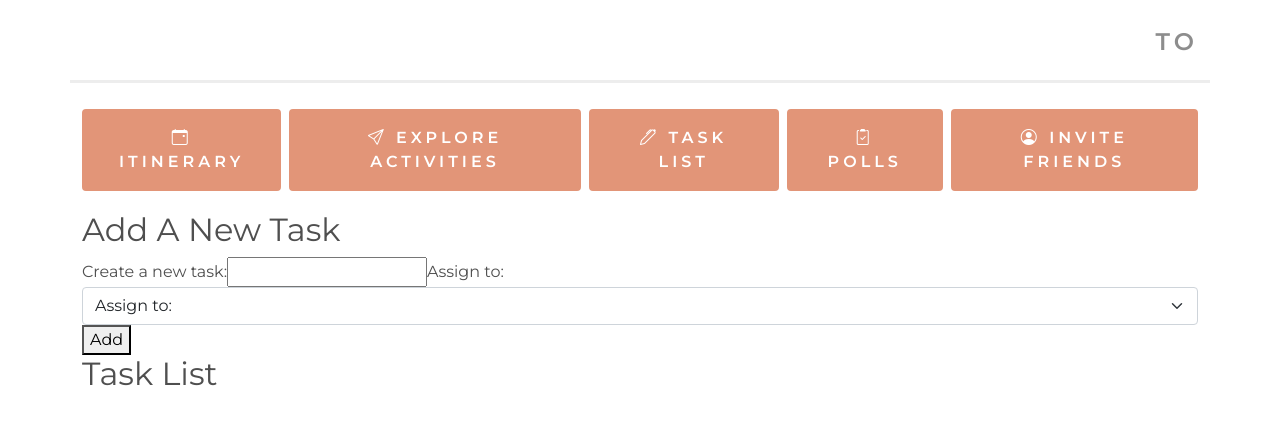
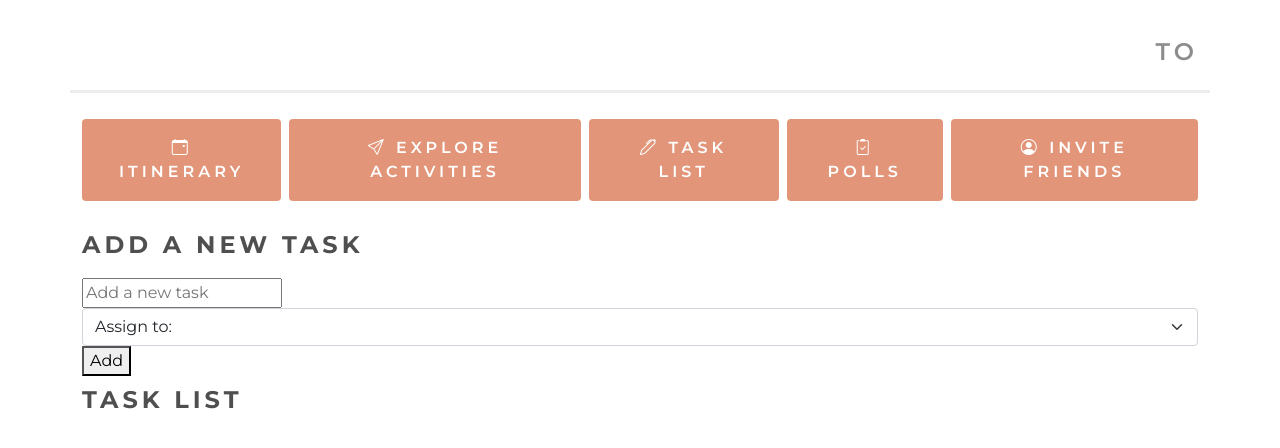
Before and after one commit to kat-jiang/Travel-planning-project, a Flask app: template templates/tasks.html in a window 1280 px wide. Shown: the part 55-503 px from the top of the page. Run offline with Flask 2, Linux system fonts and the light colour scheme; the template is opened without the code that fills it, so the values that code supplies are empty; some libraries are stand-ins or nearby versions.

Commit message:
add styling to task page

```diff
--- a/static/css/itinerary.css
+++ b/static/css/itinerary.css
@@ -24,7 +24,7 @@
 width: 18px;
 text-align: center;
 height: 18px;
-background-color: #81b29a;
+background-color: #e29578;
 color: white;
 display: block;
 padding: 0 5px;
--- a/static/css/styles.css
+++ b/static/css/styles.css
@@ -7,11 +7,6 @@
   --base-color: #4F4F4F;
   --base-color-light: #8d8d8d;
 }
-
-/* .navbar-light {
-  padding: 0;
-  background-color: var(--primary-color);
-} */
 
 .navbar-light {
   padding: 0;
@@ -42,3 +37,12 @@
 #app-logo{
   display: inline-block;
 }
+
+h2 {
+  font-size: 24px;
+  letter-spacing: 4px;
+  text-transform: uppercase;
+  font-weight: 700;
+  padding-top: 10px;
+  padding-bottom: 10px;
+}
--- a/static/js/itinerary.js
+++ b/static/js/itinerary.js
@@ -55,7 +55,7 @@
             <p>${activity.activity_type}<br>${activity.address}</p>`
           )
           // create marker and add to map
-          const marker = new mapboxgl.Marker({color: '#81b29a'})
+          const marker = new mapboxgl.Marker({color: '#e29578'})
           .setLngLat([`${activityLng}`, `${activityLat}`])
           .setPopup(popup)
           .addTo(map)
--- a/static/js/poll.jsx
+++ b/static/js/poll.jsx
@@ -198,6 +198,7 @@
       <div className="row">
         <CreatePollForm addPoll={addPoll} />
       </div>
+      <h2>Polls</h2>
       {polls_list}
     </React.Fragment>
   );
--- a/static/js/taskList.jsx
+++ b/static/js/taskList.jsx
@@ -4,9 +4,6 @@
 function TaskItem(props) {
   // make completed a state and not prop
   const [completed, setCompleted] = React.useState(props.completed);
-
-  let completeness = "not complete";
-  if (completed) {completeness = "completed"};
 
   // function to update db for task completed, and update state
   function taskCompleted() {
@@ -38,13 +35,21 @@
     });
   }
 
+  let taskClass = ""
+  if (completed) {taskClass = "task-complete"}
+
   return (
-    <li>
-        <div>{props.taskItem}</div>
-        <button onClick={taskCompleted}
-        >{completeness}</button>
-        <button onClick={deleteTask}
-        >Delete</button>
+    <li className={`task-item ${taskClass}`} >
+      <div className="item-name" onClick={taskCompleted}>
+        {completed ?
+          <i class="bi bi-check2-circle"></i>
+          :<i class="bi bi-circle"></i>
+        }
+        <span>{props.taskItem}</span>
+      </div>
+      <div onClick={deleteTask}>
+        <i className="bi bi-x-lg"></i>
+      </div>
     </li>
   );
 }
@@ -96,7 +101,7 @@
     sortedTaskList.push(
     <div className = "col-md-4" key={user.user_id}>
       <h3>{user.user_id}</h3>
-      <ul>
+      <ul className="task-list">
         {userTaskList}
       </ul>
     </div>
@@ -132,7 +137,7 @@
   return (
     <React.Fragment>
       <AddNewTaskForm addTask={addTask} users={users} />
-      <h2>Task List</h2>
+      <h2 className="titles">Task List</h2>
       <div className="grid row">{sortedTaskList}</div>
     </React.Fragment>
   );
@@ -176,25 +181,27 @@
   // return form, make sure to add event handlers to update state
   return (
     <React.Fragment>
-      <h2>Add A New Task</h2>
+      <h2 className="titles">Add A New Task</h2>
       <form onSubmit={handleSubmit}>
-        <label htmlFor="taskInput">Create a new task: </label>
+        <label htmlFor="taskInput" hidden>Create a new task: </label>
         <input
           id="taskInput"
           type="text"
+          className="form-input"
+          placeholder="Add a new task"
           value={task}
           onChange={(event) => setTask(event.target.value)}
           required></input>
-        <label htmlFor="nameInput">Assign to: </label>
+        <label htmlFor="nameInput" hidden>Assign to: </label>
         <select
-          className="form-select"
+          className="form-select form-input"
           defaultValue=""
           onChange={(event) => setAssignedUser(event.target.value)}
           required>
           <option value="" disabled>Assign to:</option>
           {userList}
         </select>
-        <button onClick={addNewTask}> Add </button>
+        <button className="btn-add" onClick={addNewTask}> Add </button>
       </form>
     </React.Fragment>
   );
--- a/templates/invite-friends.html
+++ b/templates/invite-friends.html
@@ -8,7 +8,7 @@
   <!-- Row to display users in trip-->
   <div class="row">
     <p>
-      <h3>People in this trip</h3>
+      <h2>Friends in this trip</h2>
       <ul>
         {% for user in trip_users %}
 
@@ -18,7 +18,7 @@
       </ul>
     </p>
     <p>
-      <h3>Add friends to this trip</h3>
+      <h2>Add friends to this trip</h2>
       <form action="/add-friend" method="POST">
         <input type="hidden" name="trip-id" value="{{trip.trip_id}}">
         <select class="form-select" name="user-id">
--- a/templates/itinerary.html
+++ b/templates/itinerary.html
@@ -23,7 +23,7 @@
 <!-- display map container -->
 <div class="container">
   <div class="row">
-    <h3 class="titles">Trip Map</h3>
+    <h2 class="titles">Trip Map</h2>
     <div class="map-wrapper">
       <div id="map"></div>
     </div>
@@ -39,7 +39,7 @@
   <!-- Button trigger add own activity modal -->
   <button type="button" class="btn btn-itinerary btn-toggle" data-bs-toggle="modal" data-bs-target="#add-own-activity-modal">Add your own Activity</button>
 
-  <h3 class="titles">Itinerary</h3>
+  <h2 class="titles">Itinerary</h2>
     <!-- Swiper -->
     <div class="swiper mySwiper">
       <div class="swiper-wrapper">
--- a/templates/tasks.html
+++ b/templates/tasks.html
@@ -6,6 +6,8 @@
   <script crossorigin src="https://unpkg.com/react@16/umd/react.development.js"></script>
   <script crossorigin src="https://unpkg.com/react-dom@16/umd/react-dom.development.js"></script>
   <script crossorigin src="https://cdnjs.cloudflare.com/ajax/libs/babel-standalone/6.26.0/babel.js"></script>
+<!-- CSS styles-->
+  <link href="/static/css/task.css" rel="stylesheet">
 
 {% endblock %}
 
```
